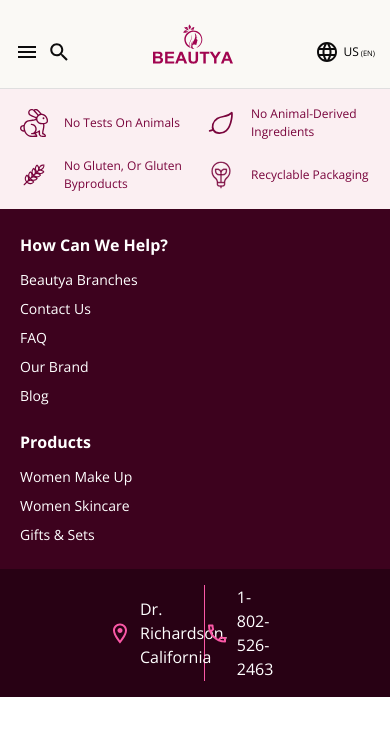
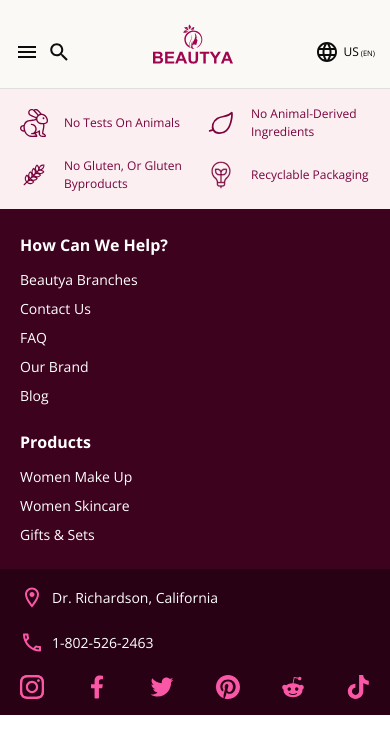
Before and after one commit to IsAmirMmd/beautya-react, a React (Create React App) app: page / in a window 390 px wide. Shown: the top 754 px of the page. Built offline with nearby package versions, Linux system fonts and the light colour scheme.

Commit message:
creating contactus section in footer for both screen

```diff
--- a/src/components/Footer.jsx
+++ b/src/components/Footer.jsx
@@ -16,7 +16,7 @@
   return (
     <footer>
       <section id="footer-badge" className="bg-pink-50 w-full">
-        <div className="max-w-[1440px] md:flex gap-x-[24px] gap-y-[16px] grid grid-cols-2 lg:px-[108px] px-[20px] lg:py-[24px] py-[16px] justify-between text-pink-600 flex-wrap capitalize">
+        <div className="max-w-[1440px] md:flex gap-x-[24px] mx-auto gap-y-[16px] grid grid-cols-2 lg:px-[108px] px-[20px] lg:py-[24px] py-[16px] justify-between text-pink-600 flex-wrap capitalize">
           <div className="flex items-center gap-[16px]">
             <img
               className="md:w-[40px] w-[28px] aspect-square"
@@ -56,7 +56,7 @@
         </div>
       </section>
       <section id="footer-main" className="bg-pink-800 w-full">
-        <div className="max-w-[1440px] text-white md:px-[108px] px-[20px] flex flex-wrap justify-between md:flex-row flex-col py-[24px]  md:py-[80px]">
+        <div className="max-w-[1440px] text-white md:px-[108px] mx-auto px-[20px] flex flex-wrap justify-between md:flex-row flex-col py-[24px]  md:py-[80px]">
           <div className="capitalize md:text-24px text-16px font-bold">
             <h4 className="md:mb-[16px] mb-[12px]">How can we Help?</h4>
             <ul className="flex flex-col gap-[8px]">
@@ -142,20 +142,25 @@
         </div>
       </section>
       <section id="footer-contatc" className="bg-pink-900 w-full">
-        <div className="max-w-[1440px] flex justify-between px-[108px] py-[16px]">
-          <div id="place-details" className="flex">
-            <p className="flex items-center text-white gap-[8px] md:pr-[16px] border-r border-pink-300 md:mr-[16px]">
+        <div className="max-w-[1440px] gap-[20px] flex md:flex-row flex-col justify-between mx-auto md:px-[108px] px-[20px] py-[16px]">
+          <div
+            id="place-details"
+            className="flex gap-[20px] md:gap-0 md:flex-row flex-col"
+          >
+            <p className="flex items-center text-white gap-[8px] md:pr-[16px] md:border-r md:border-pink-300 md:mr-[16px]">
               <img src={location} alt="location" />
-              <span className="text-16px font-normal">
+              <span className="md:text-16px text-14px font-normal">
                 Dr. Richardson, California
               </span>
             </p>
             <p className="flex items-center text-white gap-[8px]">
               <img src={call} alt="call" />
-              <span className="text-16px font-normal">1-802-526-2463</span>
+              <span className="md:text-16px text-14px font-normal">
+                1-802-526-2463
+              </span>
             </p>
           </div>
-          <div id="socail-icon" className="flex gap-[8px]">
+          <div id="socail-icon" className="flex gap-[24px] justify-between">
             <Link to="/instagram">
               <img src={instagram} alt="instagram" />
             </Link>
```
